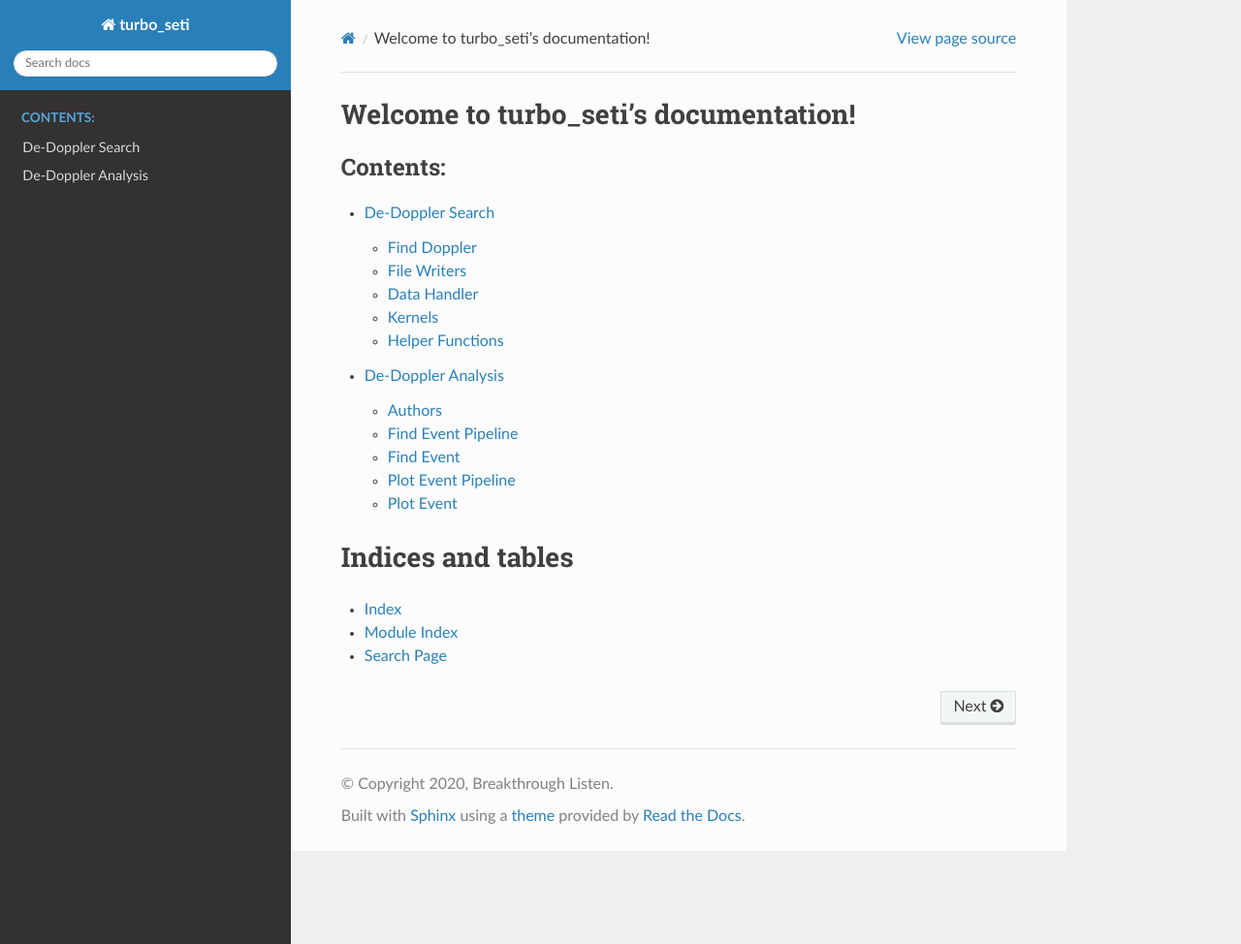
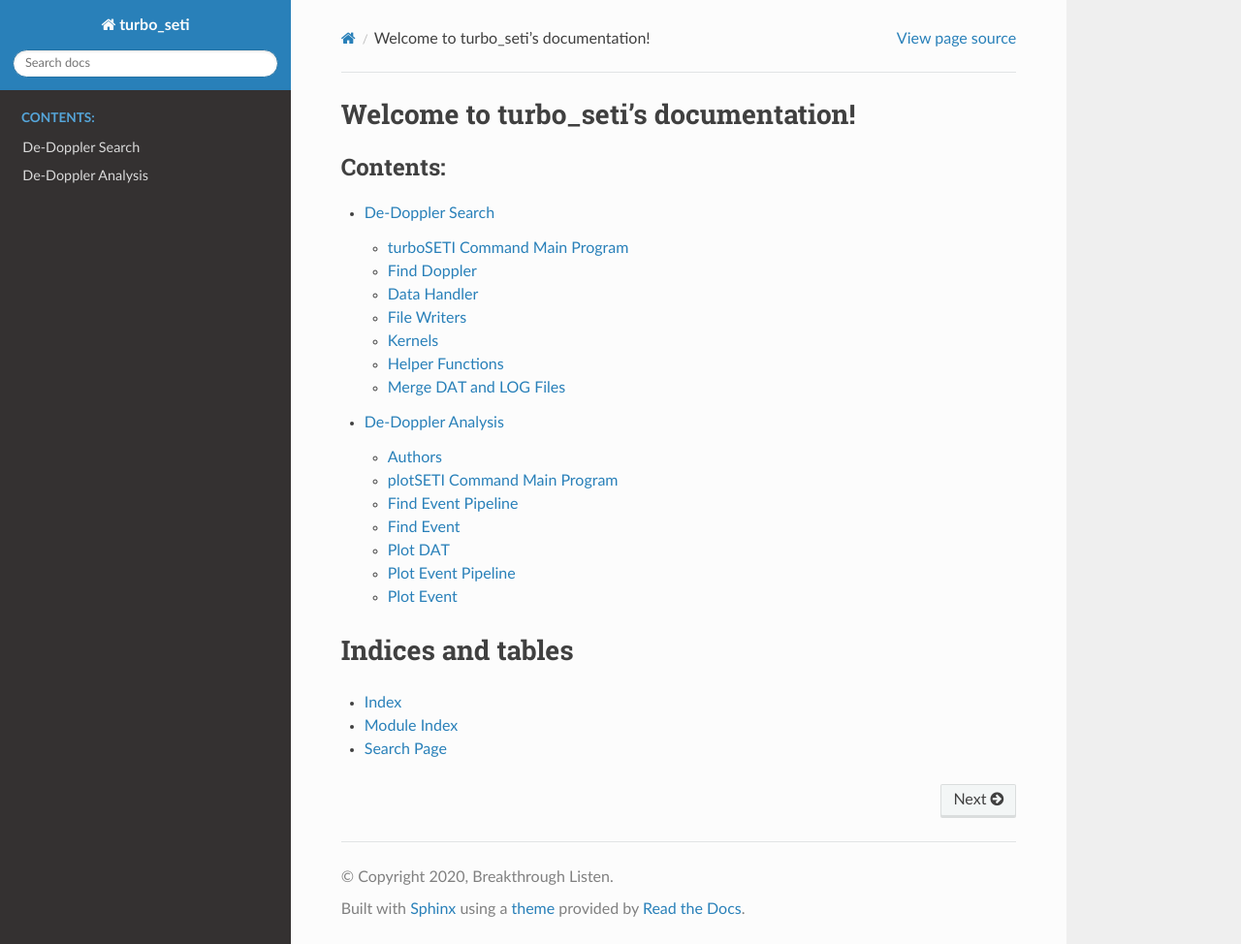
Before and after one commit to UCBerkeleySETI/turbo_seti, a Sphinx documentation site: the page built from docs/index.rst, in a window 1280 px wide and 974 px high. Shown: the whole window at 97% size. Built offline with Sphinx 7.4.7 and the Read the Docs theme 2.0.0, drawn with Linux system fonts in a browser that asks for light colours.

Commit message:
Update to documentation

```diff
--- a/docs/conf.py
+++ b/docs/conf.py
@@ -66,4 +66,4 @@
 # Add any paths that contain custom static files (such as style sheets) here,
 # relative to this directory. They are copied after the builtin static files,
 # so a file named "default.css" will overwrite the builtin "default.css".
-html_static_path = ['_static']
+#DELETED# html_static_path = ['_static']
--- a/docs/find_doppler.rst
+++ b/docs/find_doppler.rst
@@ -1,5 +1,10 @@
 De-Doppler Search
 =================
+
+turboSETI Command Main Program
+------------------------------
+.. automodule:: turbo_seti.find_doppler.seti_event
+    :members:
 
 Find Doppler
 ------------
@@ -7,16 +12,16 @@
 .. automodule:: turbo_seti.find_doppler.find_doppler
    :members:
 
+Data Handler
+------------
+
+.. automodule:: turbo_seti.find_doppler.data_handler
+   :members:
+
 File Writers
 ------------
 
 .. automodule:: turbo_seti.find_doppler.file_writers
-   :members:
-
-Data Handler
-------------
-
-.. automodule:: turbo_seti.find_doppler.data_handler
    :members:
 
 Kernels
@@ -53,3 +58,8 @@
 
 .. automodule:: turbo_seti.find_doppler.helper_functions
     :members:
+
+Merge DAT and LOG Files
+-----------------------
+.. automodule:: turbo_seti.find_doppler.merge_dats_logs
+    :members:
--- a/docs/find_event.rst
+++ b/docs/find_event.rst
@@ -18,6 +18,12 @@
 - Version 2.0 - Sofia Sheikh (ssheikhmsa@gmail.com) and Karen Perez (kip2105@columbia.edu)
 - Version 1.0 - Emilio Enriquez (jeenriquez@gmail.com)
 
+plotSETI Command Main Program
+-----------------------------
+
+.. automodule:: turbo_seti.find_event.run_pipelines
+   :members:
+
 Find Event Pipeline
 -------------------
 
@@ -28,6 +34,12 @@
 ----------
 
 .. automodule:: turbo_seti.find_event.find_event
+   :members:
+
+Plot DAT
+--------
+
+.. automodule:: turbo_seti.find_event.plot_dat
    :members:
 
 Plot Event Pipeline
```
